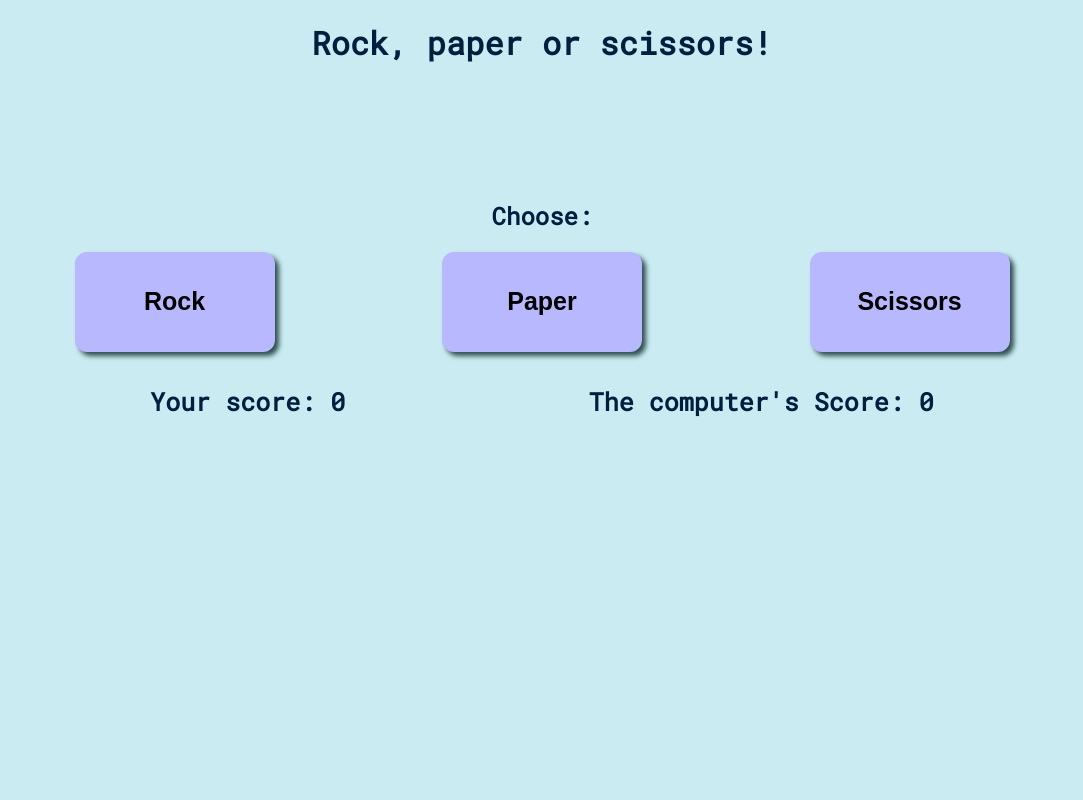
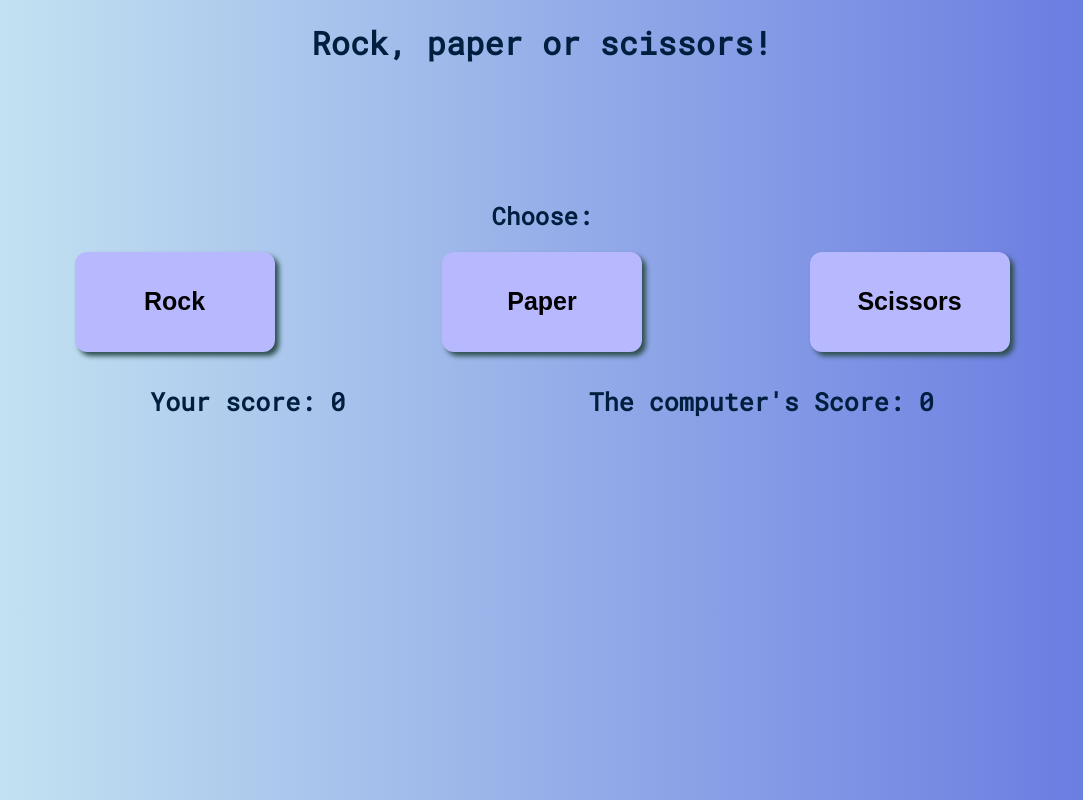
Before and after one commit to bramr03/rock-paper-scissors, a plain HTML site: page index.html in a window 1280 px wide. Shown: the whole page, without its empty margins (98-1181 px from the left). Drawn offline with Linux system fonts and the light colour scheme.

Commit message:
Changed background color

```diff
--- a/index.html
+++ b/index.html
@@ -7,7 +7,7 @@
     <meta charset="UTF-8">
     <title>Rock, paper, scissors</title>
 </head>
-<body style="background-color: #caebf2; color: #001f3f; margin: 0; font-family: 'Roboto Mono', monospace;">
+<body style="background: linear-gradient(to right, #caebf2, #6374e0); color: #001f3f; margin: 0; font-family: 'Roboto Mono', monospace;">
     <div class="page">
         <div class="header">
             <h1>Rock, paper or scissors!</h1>
--- a/styles.css
+++ b/styles.css
@@ -10,13 +10,11 @@
 }
 
 .header{
-    background-color: #caebf2;
     height: 100px;
     text-align: center;
 }
 
 .middle{
-    background-color: #caebf2;
     height: 500px;
     display: flex;
     flex-direction: column;
@@ -27,7 +25,6 @@
 }
 
 #buttons{
-    background-color: #caebf2;
     height: 500px;
     display: flex;
     align-items: center;
```
